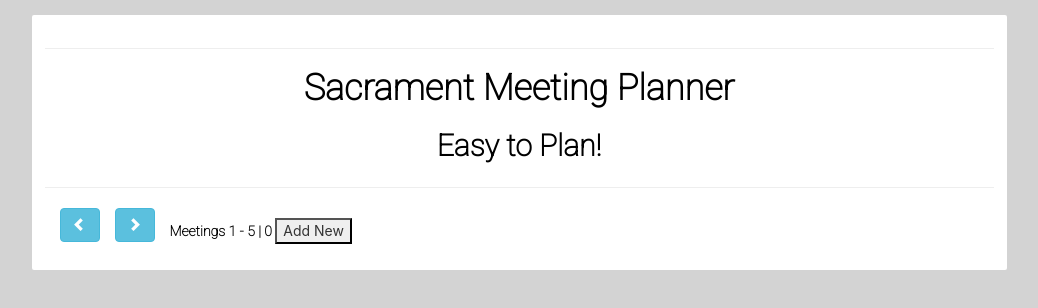
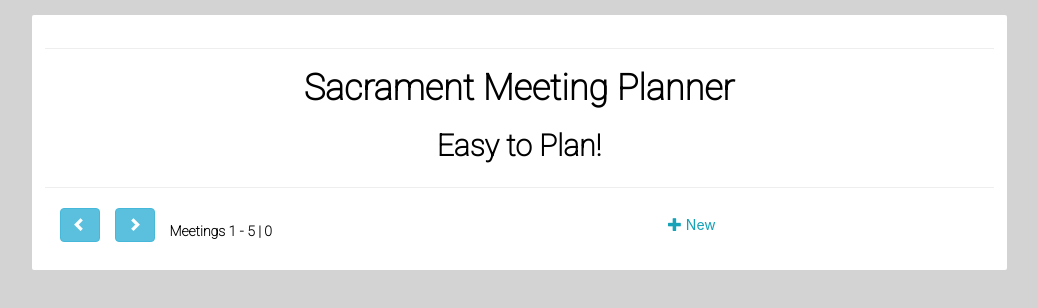
Before and after one commit to filipecamargos/React-Meeting-Planner-UI-APP, a React (Create React App) app: page / in a window 1280 px wide. Shown: the top 308 px of the page, without its empty margins (121-1159 px from the left). Built offline with nearby package versions, Linux system fonts and the light colour scheme; no server answers.

Commit message:
New btn added and styled

```diff
--- a/src/App.css
+++ b/src/App.css
@@ -30,7 +30,15 @@ body {
 .btnsIterators .btn {
     margin-left: 15px;
     margin-bottom: 15px;
+}
+
+.btnsIterators .btn-info {
     width: 40px;
+}
+
+.btnsIterators .btn-outline-info {
+    margin-left: 40%;
+    width: auto;
 }
 
 .btnsIterators span {
--- a/src/Meeting/DisplayIterator.js
+++ b/src/Meeting/DisplayIterator.js
@@ -12,7 +12,7 @@ const DisplayIterator = (props) => {
               <i className="glyphicon glyphicon-chevron-right"></i>
             </button>
             <span>Meetings {props.displayManager.startPoint + 1} -  {props.displayManager.endPoint} | {props.totalPages} </span>
-            <button type="button" className="">Add New</button>
+            <button type="button" class="btn btn-outline-info"><i class="glyphicon glyphicon-plus"></i> New</button>
           </div>
         </div>
     );
```
